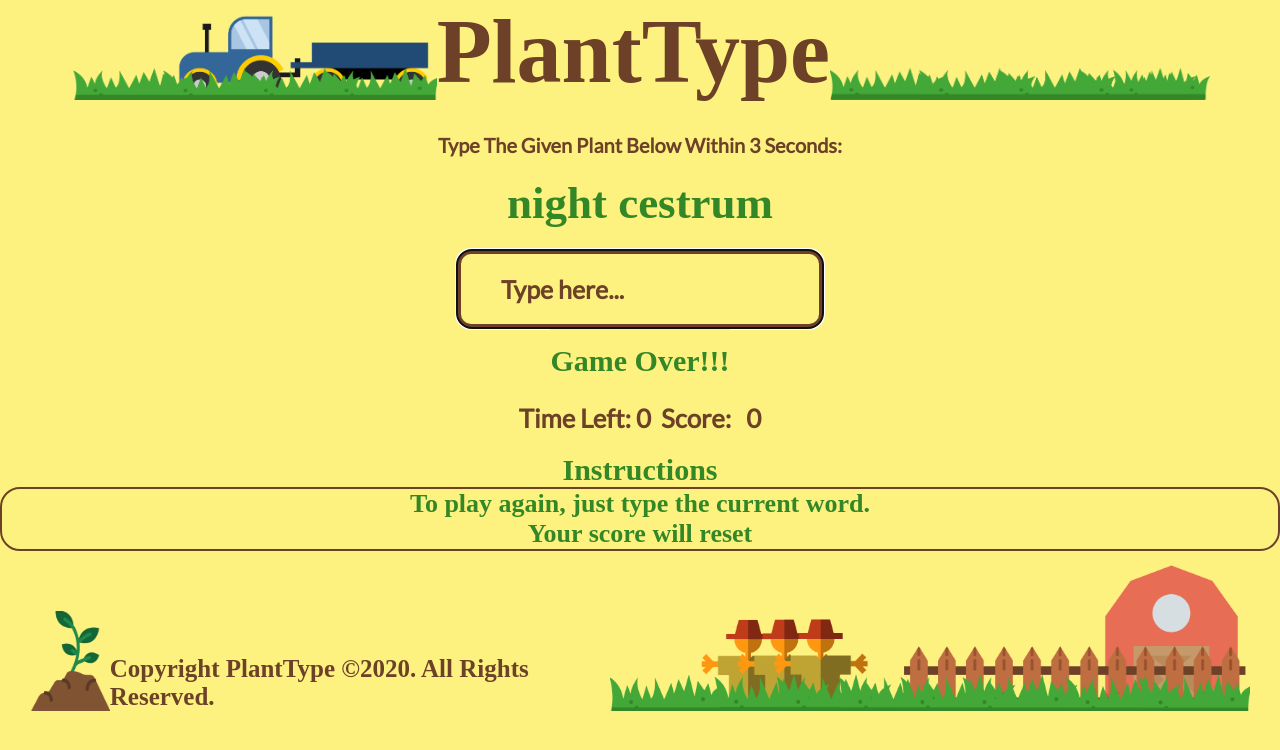
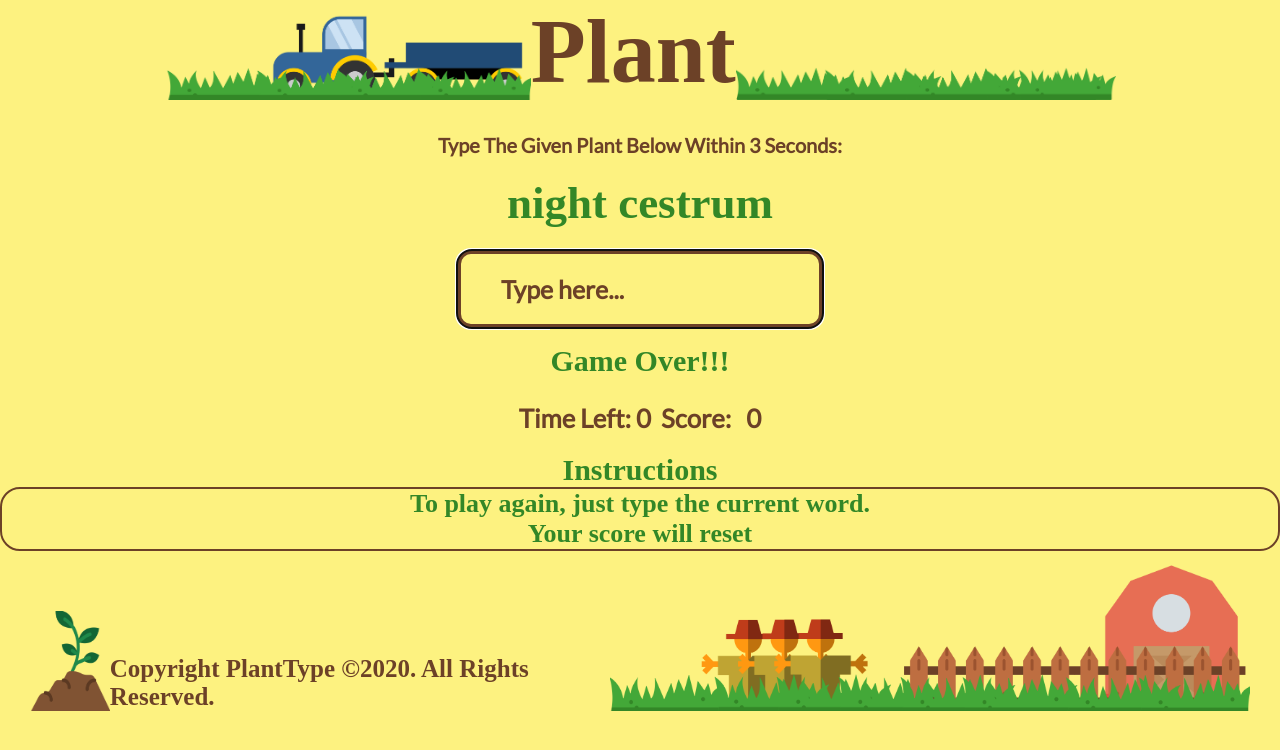
Before and after one commit to IrfanImad/IrfanImad.github.io, a plain HTML site: page index.html in a window 1280 px wide. Drawn offline with Linux system fonts and the light colour scheme; a web font is replaced by a local one.

Commit message:
Update index.html

```diff
--- a/index.html
+++ b/index.html
@@ -11,7 +11,7 @@
     <body>
       <header>
         <img src="./grass-left.png" alt="grass" id="grass-left">
-        <h1 id="title">PlantType</h1>
+        <h1 id="title">Plant</h1>
         <img src="./grass-right.png" alt="grass" id="grass-right">
       </header>
 
```
